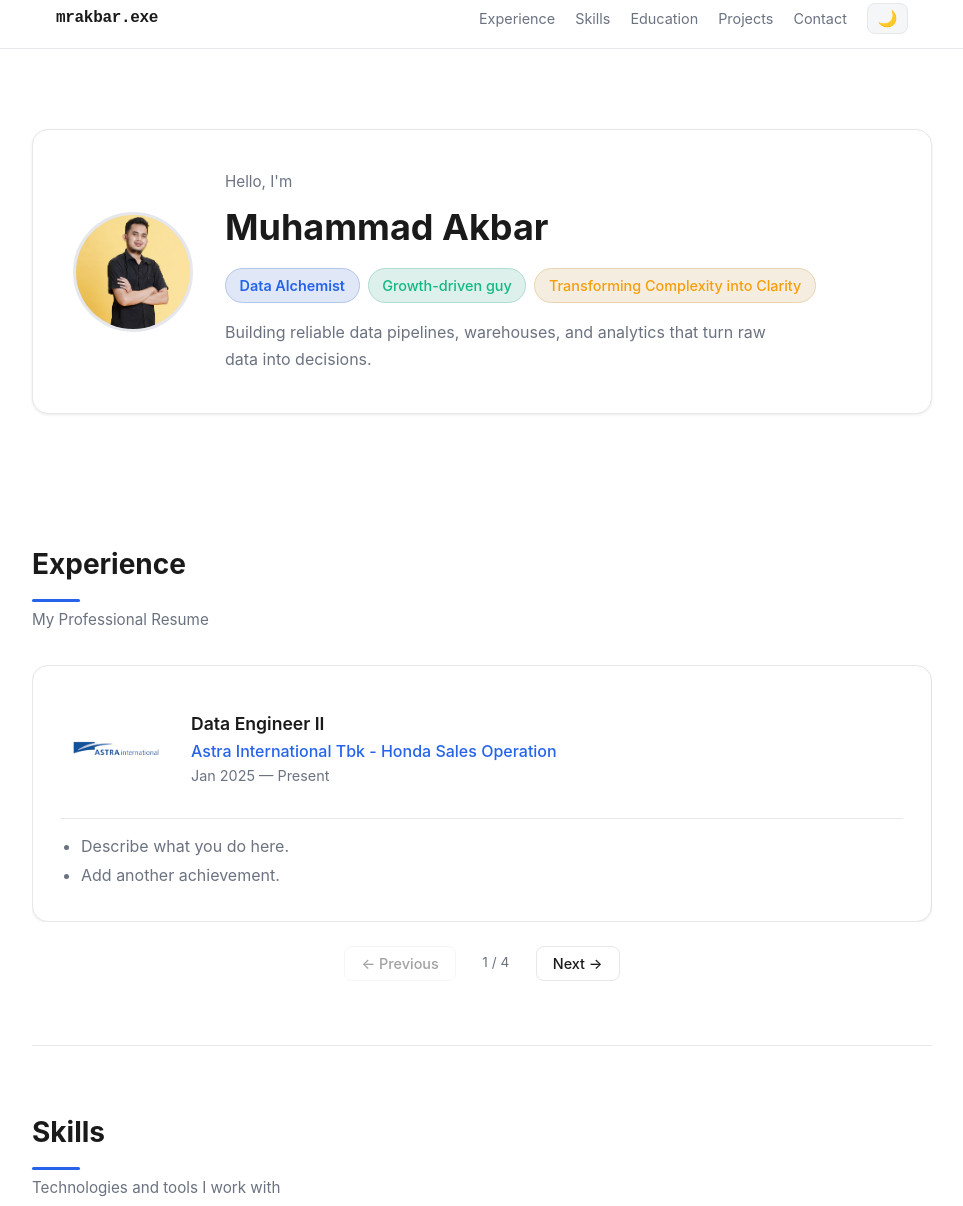
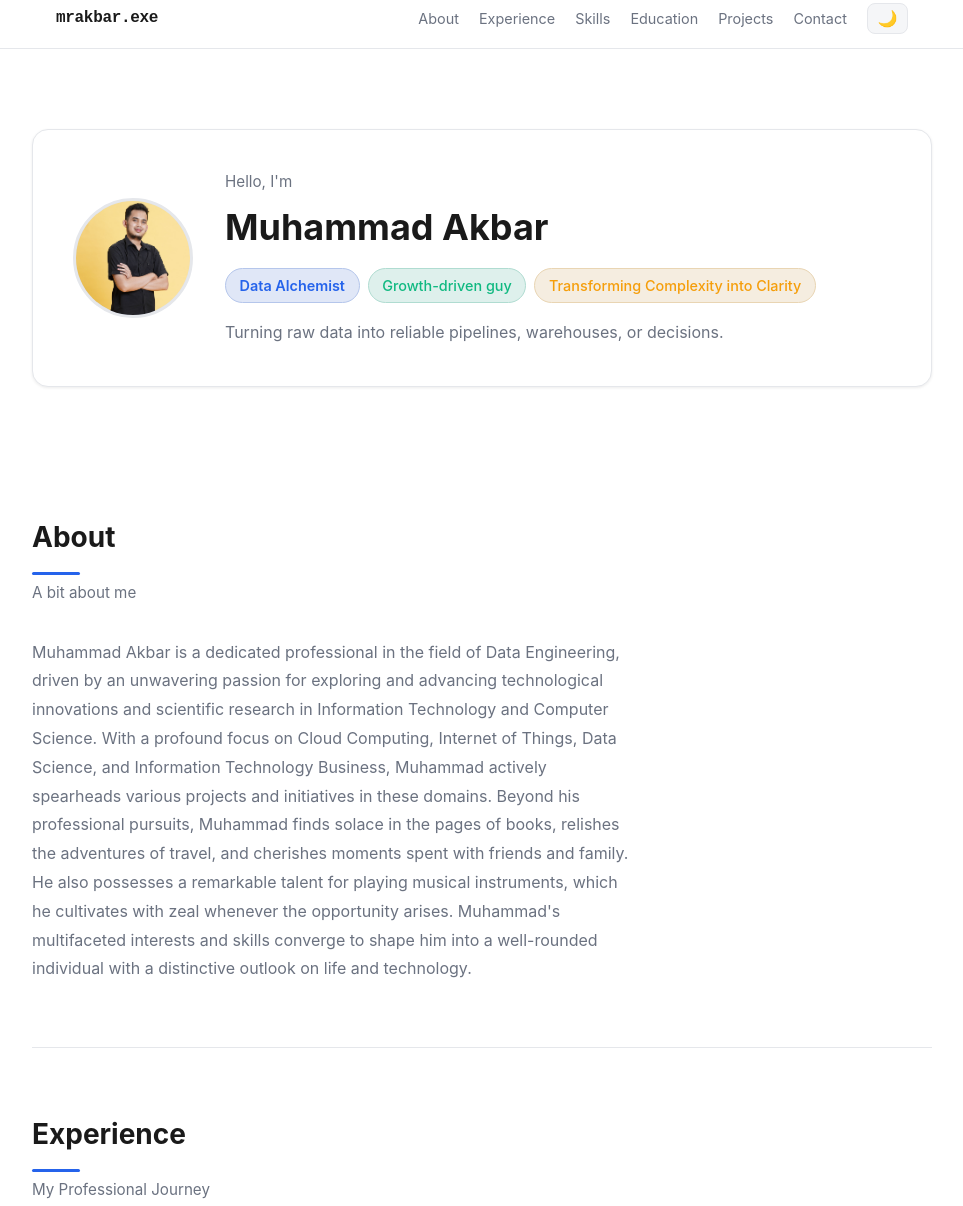
Before and after one commit to xmen1412/portofolio-website, a website built with Vite: page src/index.html in a window 1280 px wide. Shown: the part 11-1217 px from the top of the page, without its empty margins (158-1121 px from the left). Built offline with nearby package versions, Linux system fonts and the light colour scheme; some packages are replaced by stand-ins of ours.

Commit message:
Enhance portfolio by adding an 'About' section with a detailed bio, update the 'Experience' subtitle, and improve contact options with a WhatsApp link. Adjust styles for better readability and layout.

```diff
--- a/src/css/style.css
+++ b/src/css/style.css
@@ -233,6 +233,14 @@ a:hover {
   color: var(--text-muted);
   max-width: 36rem;
   line-height: 1.7;
+  font-size: 1rem;
+}
+
+/* About */
+.about-bio {
+  color: var(--text-muted);
+  line-height: 1.8;
+  max-width: 60ch;
 }
 
 /* Experience */
--- a/src/data/content.js
+++ b/src/data/content.js
@@ -7,7 +7,9 @@ export const site = {
     { label: 'Transforming Complexity into Clarity', type: 'personality' },
   ],
   tagline:
-    'Building reliable data pipelines, warehouses, and analytics that turn raw data into decisions.',
+    'Turning raw data into reliable pipelines, warehouses, or decisions.',
+  bio:
+    'Muhammad Akbar is a dedicated professional in the field of Data Engineering, driven by an unwavering passion for exploring and advancing technological innovations and scientific research in Information Technology and Computer Science. With a profound focus on Cloud Computing, Internet of Things, Data Science, and Information Technology Business, Muhammad actively spearheads various projects and initiatives in these domains.\n\nBeyond his professional pursuits, Muhammad finds solace in the pages of books, relishes the adventures of travel, and cherishes moments spent with friends and family. He also possesses a remarkable talent for playing musical instruments, which he cultivates with zeal whenever the opportunity arises. Muhammad\'s multifaceted interests and skills converge to shape him into a well-rounded individual with a distinctive outlook on life and technology.',
   avatar: 'assets/images/profile/profile.jpeg',
   logo: 'mrakbar.exe',
 }
@@ -104,11 +106,12 @@ export const projects = [
     date: '2024',
     context: 'Company (My Workspace)',
     link: '#',
-  },
+  }
 ]
 
 export const contact = {
   email: 'akbar382043@gmail.com',
   github: 'https://github.com/xmen1412',
   linkedin: 'https://www.linkedin.com/in/muhammad-akbar-b9a1bb126/',
+  whatsapp: '+6289618487949',
 }
--- a/src/index.html
+++ b/src/index.html
@@ -11,6 +11,7 @@
       <div class="nav-inner">
         <a class="logo" href="#" id="site-logo"></a>
         <div class="nav-links">
+          <a href="#about">About</a>
           <a href="#experience">Experience</a>
           <a href="#skills">Skills</a>
           <a href="#education">Education</a>
@@ -35,10 +36,18 @@
         </div>
       </section>
 
+      <section id="about" class="section container">
+        <header class="section-header">
+          <h2 class="section-title">About</h2>
+          <p class="section-subtitle">A bit about me</p>
+        </header>
+        <p class="about-bio" id="about-bio"></p>
+      </section>
+
       <section id="experience" class="section container">
         <header class="section-header">
           <h2 class="section-title">Experience</h2>
-          <p class="section-subtitle">My Professional Resume</p>
+          <p class="section-subtitle">My Professional Journey</p>
         </header>
         <div class="carousel" id="experience-carousel" data-per-view="1">
           <div class="carousel-viewport">
@@ -115,6 +124,10 @@
                 <svg viewBox="0 0 24 24" width="20" height="20" fill="currentColor"><path d="M20.45 20.45h-3.55v-5.57c0-1.33-.03-3.04-1.85-3.04-1.86 0-2.14 1.45-2.14 2.94v5.67H9.35V9h3.41v1.56h.05c.47-.9 1.63-1.85 3.36-1.85 3.6 0 4.27 2.37 4.27 5.45v6.29zM5.34 7.43a2.06 2.06 0 1 1 0-4.13 2.06 2.06 0 0 1 0 4.13zM7.12 20.45H3.56V9h3.56v11.45zM22.22 0H1.77C.79 0 0 .77 0 1.72v20.56C0 23.23.79 24 1.77 24h20.45c.98 0 1.78-.77 1.78-1.72V1.72C24 .77 23.2 0 22.22 0z"/></svg>
                 <span>LinkedIn</span>
               </a>
+              <a id="contact-whatsapp" class="social-link" href="#" target="_blank" rel="noopener">
+                <svg viewBox="0 0 24 24" width="20" height="20" fill="currentColor"><path d="M17.472 14.382c-.297-.149-1.758-.867-2.03-.967-.273-.099-.471-.148-.67.15-.197.297-.767.966-.94 1.164-.173.199-.347.223-.644.075-.297-.15-1.255-.463-2.39-1.475-.883-.788-1.48-1.761-1.653-2.059-.173-.297-.018-.458.13-.606.134-.133.298-.347.446-.52.149-.174.198-.298.298-.497.099-.198.05-.371-.025-.52-.075-.149-.669-1.612-.916-2.207-.242-.579-.487-.5-.669-.51-.173-.008-.371-.01-.57-.01-.198 0-.52.074-.792.372-.272.297-1.04 1.016-1.04 2.479 0 1.462 1.065 2.875 1.213 3.074.149.198 2.096 3.2 5.077 4.487.709.306 1.262.489 1.694.625.712.227 1.36.195 1.871.118.571-.085 1.758-.719 2.006-1.413.248-.694.248-1.289.173-1.413-.074-.124-.272-.198-.57-.347m-5.421 7.403h-.004a9.87 9.87 0 01-5.031-1.378l-.361-.214-3.741.982.998-3.648-.235-.374a9.86 9.86 0 01-1.51-5.26c.001-5.45 4.436-9.884 9.888-9.884 2.64 0 5.122 1.03 6.988 2.898a9.825 9.825 0 012.893 6.994c-.003 5.45-4.437 9.884-9.885 9.884m8.413-18.297A11.815 11.815 0 0012.05 0C5.495 0 .16 5.335.157 11.892c0 2.096.547 4.142 1.588 5.945L.057 24l6.305-1.654a11.882 11.882 0 005.683 1.448h.005c6.554 0 11.89-5.335 11.893-11.893a11.821 11.821 0 00-3.48-8.413z"/></svg>
+                <span>WhatsApp</span>
+              </a>
             </div>
           </div>
           <form id="contact-form" class="contact-form">
--- a/src/js/main.js
+++ b/src/js/main.js
@@ -45,6 +45,8 @@ site.badges.forEach((badge, i) => {
 })
 
 heroTagline.textContent = site.tagline
+
+document.getElementById('about-bio').textContent = site.bio
 
 if (site.avatar) {
   heroAvatar.innerHTML = `<img src="${site.avatar}" alt="${site.name}" />`
@@ -130,6 +132,7 @@ const contactEmail = document.getElementById('contact-email')
 contactEmail.href = `mailto:${contact.email}`
 document.getElementById('contact-github').href = contact.github
 document.getElementById('contact-linkedin').href = contact.linkedin
+document.getElementById('contact-whatsapp').href = `https://wa.me/${contact.whatsapp.replace(/[^0-9]/g, '')}`
 
 const contactForm = document.getElementById('contact-form')
 const formBtn = contactForm.querySelector('button')
```
